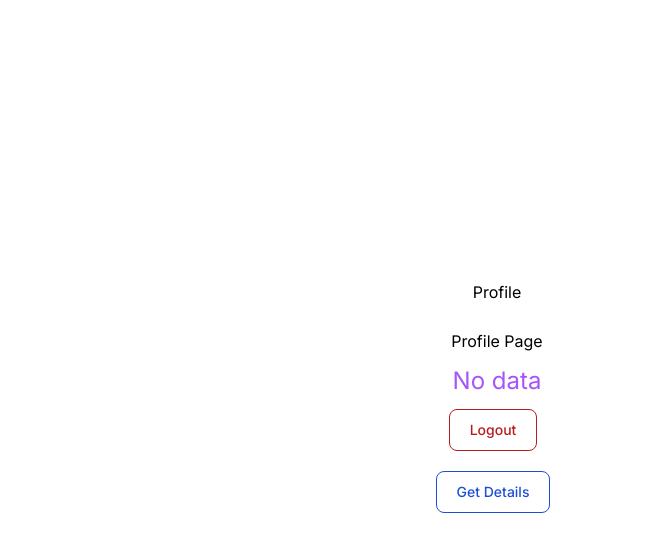
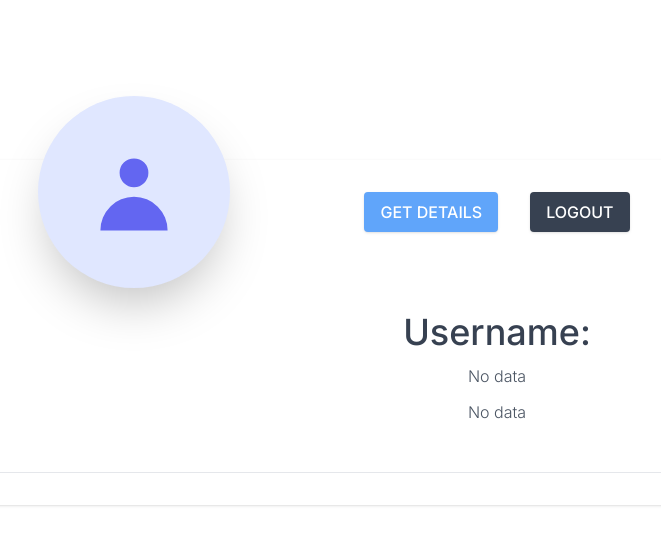
Before and after one commit to rahul4019/Next.js_fullstack_authentication, a Next.js app: page /profile in a window 1280 px wide. Shown: the top 552 px of the page, without its empty margins (143-804 px from the left). Built offline with nearby package versions, Linux system fonts and the light colour scheme.

Commit message:
Improve styling of home page and profile page

```diff
--- a/src/app/api/users/me/route.ts
+++ b/src/app/api/users/me/route.ts
@@ -12,7 +12,7 @@ export async function GET(request: NextRequest) {
     const user = await User.findOne({ _id: userId }).select('-password');
     return NextResponse.json({
       message: 'User found',
-      data: user,
+      user
     });
   } catch (error: any) {
     return NextResponse.json({ error: error.message }, { status: 400 });
--- a/src/app/layout.tsx
+++ b/src/app/layout.tsx
@@ -1,22 +1,26 @@
-import './globals.css'
-import type { Metadata } from 'next'
-import { Inter } from 'next/font/google'
+import './globals.css';
+import type { Metadata } from 'next';
+import { Inter } from 'next/font/google';
+import { Toaster } from 'react-hot-toast';
 
-const inter = Inter({ subsets: ['latin'] })
+const inter = Inter({ subsets: ['latin'] });
 
 export const metadata: Metadata = {
   title: 'Next.js Authentication',
   description: 'Learn how to authenticate user using mongodb with email',
-}
+};
 
 export default function RootLayout({
   children,
 }: {
-  children: React.ReactNode
+  children: React.ReactNode;
 }) {
   return (
     <html lang="en">
-      <body className={inter.className}>{children}</body>
+      <body className={inter.className}>
+        {children}
+        <Toaster position="top-right" reverseOrder={true} />
+      </body>
     </html>
-  )
+  );
 }
--- a/src/app/login/page.tsx
+++ b/src/app/login/page.tsx
@@ -29,7 +29,7 @@ const LoginPage = () => {
       const res = await axios.post('/api/users/login', user);
       console.log('Login successful', res.data);
       toast.success('Login successful');
-      router.push('/profile');
+      router.push('/');
     } catch (error: any) {
       console.log('Login failed: ', error.message);
       toast.error(error.message);
@@ -84,6 +84,13 @@ const LoginPage = () => {
                   >
                     Password
                   </label>
+                  <Link
+                    href="#"
+                    title=""
+                    className="text-sm font-semibold text-black hover:underline"
+                  >
+                    Forgot password?
+                  </Link>
                 </div>
                 <div className="mt-2">
                   <input
--- a/src/app/page.tsx
+++ b/src/app/page.tsx
@@ -1,7 +1,54 @@
 import Image from 'next/image';
+import Link from 'next/link';
 
 export default function Home() {
   return (
-    <main className="flex min-h-screen flex-col items-center justify-between p-24"></main>
+    <div className="relative isolate z-0 bg-white px-6 pt-14 lg:px-8">
+      <div className="relative mx-auto max-w-2xl py-24">
+        <div className="absolute inset-x-0 -top-[4rem] -z-10 transform-gpu overflow-hidden blur-3xl md:-top-[10rem]">
+          <svg
+            className="relative left-[calc(50%-11rem)] -z-10 h-[21.1875rem] max-w-none -translate-x-1/2 rotate-[30deg] sm:left-[calc(50%-30rem)] sm:h-[42.375rem]"
+            viewBox="0 0 1155 678"
+            xmlns="http://www.w3.org/2000/svg"
+          >
+            <path
+              fill="url(#45de2b6b-92d5-4d68-a6a0-9b9b2abad533)"
+              fillOpacity=".3"
+              d="M317.219 518.975L203.852 678 0 438.341l317.219 80.634 204.172-286.402c1.307 132.337 45.083 346.658 209.733 145.248C936.936 126.058 882.053-94.234 1031.02 41.331c119.18 108.451 130.68 295.337 121.53 375.223L855 299l21.173 362.054-558.954-142.079z"
+            />
+            <defs>
+              <linearGradient
+                id="45de2b6b-92d5-4d68-a6a0-9b9b2abad533"
+                x1="1155.49"
+                x2="-78.208"
+                y1=".177"
+                y2="474.645"
+                gradientUnits="userSpaceOnUse"
+              >
+                <stop stopColor="#9089FC" />
+                <stop offset={1} stopColor="#FF80B5" />
+              </linearGradient>
+            </defs>
+          </svg>
+        </div>
+        <div className="text-center">
+          <h1 className="text-4xl font-bold tracking-tight text-gray-900 sm:text-6xl">
+            Welcome to the Next.js 13 Authentication
+          </h1>
+          <p className="mt-6 text-lg leading-8 text-gray-600">
+            Learn how to authenticate user using Next.js, MongoDB, Nodemailer in
+            easy and precise manner.
+          </p>
+          <div className="mt-10 flex items-center justify-center gap-x-2">
+            <button
+              type="button"
+              className="rounded-md bg-black px-3 py-2 text-sm font-semibold text-white shadow-sm hover:bg-black/80 focus-visible:outline focus-visible:outline-2 focus-visible:outline-offset-2 focus-visible:outline-black"
+            >
+              <Link href="/profile">Visit your profile</Link>
+            </button>
+          </div>
+        </div>
+      </div>
+    </div>
   );
 }
--- a/src/app/profile/page.tsx
+++ b/src/app/profile/page.tsx
@@ -8,7 +8,7 @@ import { toast } from 'react-hot-toast';
 
 const ProfilePage = () => {
   const router = useRouter();
-  const [data, setData] = useState('');
+  const [data, setData] = useState({ _id: '', username: '', email: '' });
   const logout = async () => {
     try {
       await axios.get('/api/users/logout');
@@ -23,31 +23,60 @@ const ProfilePage = () => {
   const getUserDetails = async () => {
     const res = await axios.get('/api/users/me');
     console.log(res.data);
-    setData(res.data.data._id);
+
+    setData({
+      ...res.data.user,
+    });
+    console.log('Data: ', data);
   };
 
   return (
-    <div className="flex min-h-screen flex-col justify-center items-center gap-3">
-      <h1>Profile</h1>
-      <hr />
-      <p>Profile Page</p>
-      <h2 className="text-2xl text-purple-500 hover:underline-offset-2 hover:underline ">
-        {data ? <Link href={`/profile/${data}`}>{data}</Link> : 'No data'}
-      </h2>
-      <button
-        type="button"
-        className="text-red-700 hover:text-white border border-red-700 hover:bg-red-800 focus:ring-4 focus:outline-none focus:ring-red-300 font-medium rounded-lg text-sm px-5 py-2.5 text-center mr-2 mb-2 dark:border-red-500 dark:text-red-500 dark:hover:text-white dark:hover:bg-red-600 dark:focus:ring-red-900"
-        onClick={logout}
-      >
-        Logout
-      </button>
-      <button
-        type="button"
-        className="text-blue-700 hover:text-white border border-blue-700 hover:bg-blue-800 focus:ring-4 focus:outline-none focus:ring-blue-300 font-medium rounded-lg text-sm px-5 py-2.5 text-center mr-2 mb-2 dark:border-blue-500 dark:text-blue-500 dark:hover:text-white dark:hover:bg-red-600 dark:focus:ring-blue-900"
-        onClick={getUserDetails}
-      >
-        Get Details
-      </button>
+    <div className="p-16">
+      <div className="p-8 bg-white shadow mt-24">
+        <div className="grid grid-cols-1 md:grid-cols-3">
+          <div className="relative">
+            <div className="w-48 h-48 bg-indigo-100 mx-auto rounded-full shadow-2xl absolute inset-x-0 top-0 -mt-24 flex items-center justify-center text-indigo-500">
+              <svg
+                xmlns="http://www.w3.org/2000/svg"
+                className="h-24 w-24"
+                viewBox="0 0 20 20"
+                fill="currentColor"
+              >
+                <path
+                  fill-rule="evenodd"
+                  d="M10 9a3 3 0 100-6 3 3 0 000 6zm-7 9a7 7 0 1114 0H3z"
+                  clip-rule="evenodd"
+                />
+              </svg>
+            </div>
+          </div>
+          <div className="space-x-8 flex justify-between mt-32 md:mt-0 md:justify-center">
+            <button
+              className="text-white py-2 px-4 uppercase rounded bg-blue-400 hover:bg-blue-500 shadow hover:shadow-lg font-medium transition transform hover:-translate-y-0.5"
+              onClick={getUserDetails}
+            >
+              Get details
+            </button>
+            <button
+              className="text-white py-2 px-4 uppercase rounded bg-gray-700 hover:bg-gray-800 shadow hover:shadow-lg font-medium transition transform hover:-translate-y-0.5"
+              onClick={logout}
+            >
+              Logout
+            </button>
+          </div>
+        </div>
+        <div className="mt-20 text-center border-b pb-12">
+          <h1 className="text-4xl font-medium text-gray-700">
+            Username: {data.username && `${data.username}`}
+          </h1>
+          <p className="font-light text-gray-600 mt-3">
+            {data._id ? `User Id: ${data._id}` : 'No data'}
+          </p>
+          <p className="font-light text-gray-600 mt-3">
+            {data.email ? `Email: ${data.email}` : 'No data'}
+          </p>
+        </div>
+      </div>
     </div>
   );
 };
```
